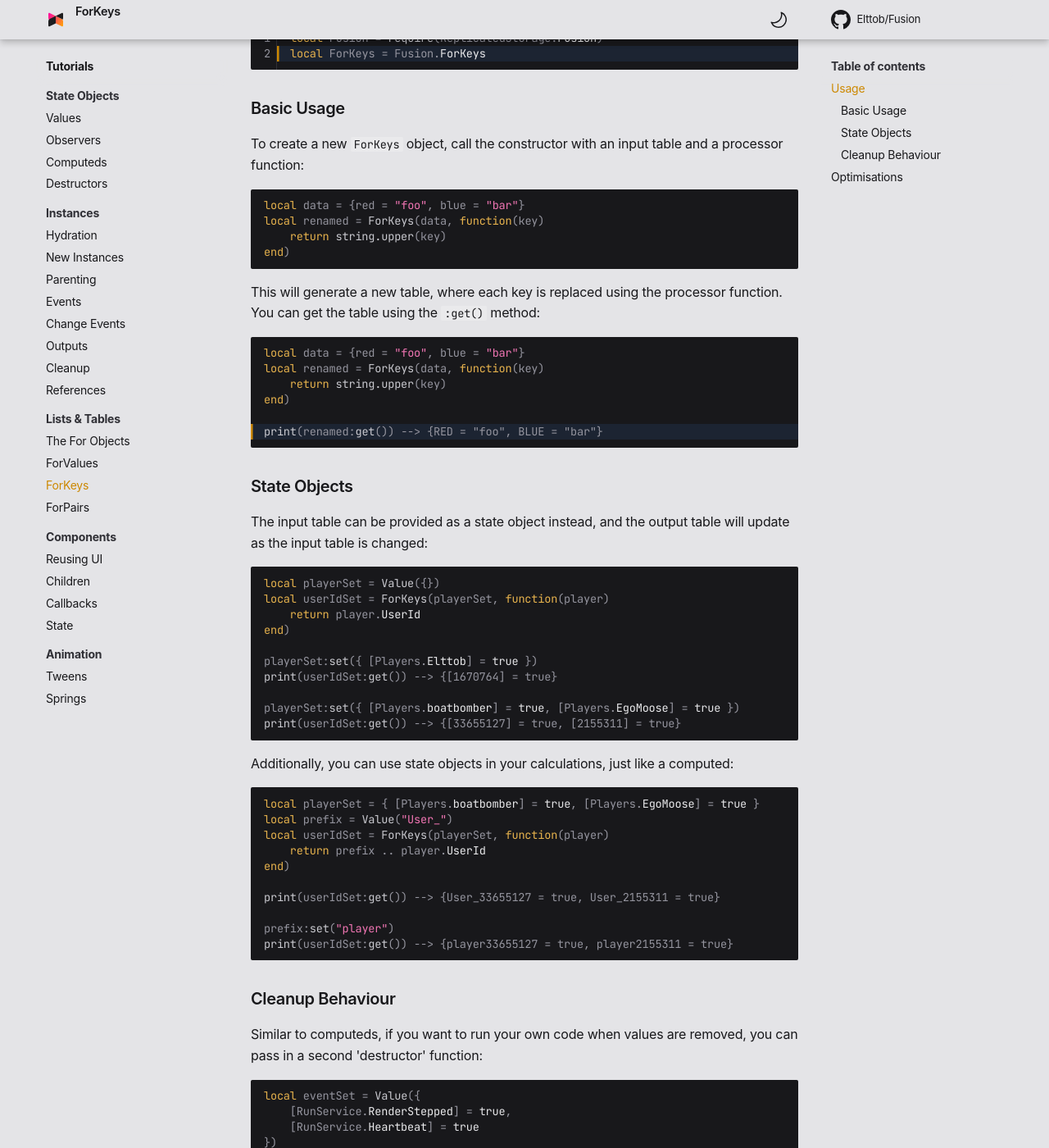
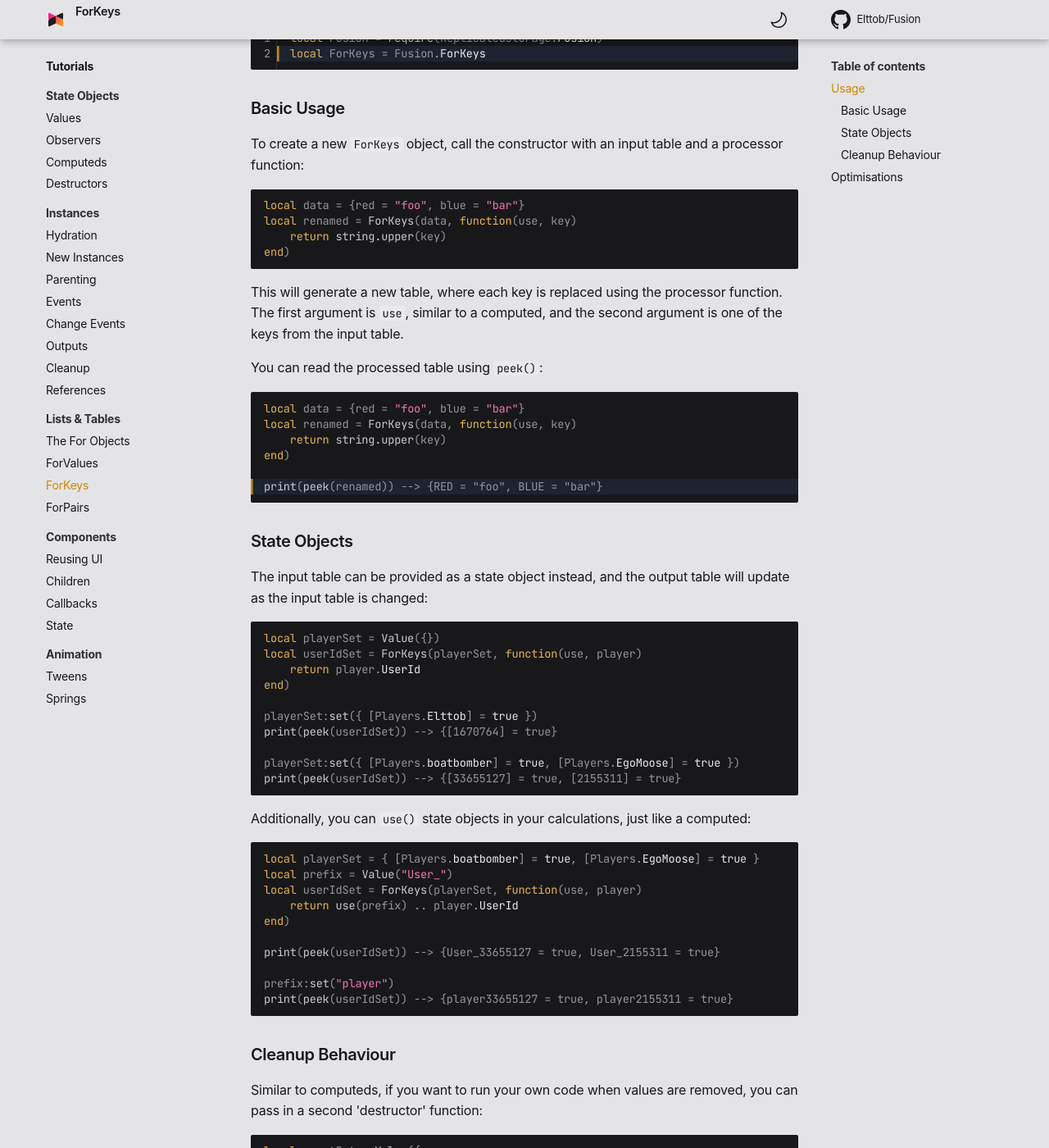
Before and after one commit to dphfox/Fusion, an MkDocs documentation site: the page built from docs/tutorials/lists-and-tables/forkeys.md, in a window 1280 px wide and 1400 px high, scrolled down 699 px. Shown: the whole window at 82% size. Built offline with MkDocs 1.6.1 and Material for MkDocs 9.7.7, drawn with Linux system fonts in a browser that asks for light colours; some web fonts are replaced; comment, search, counter and statistics services are not loaded; the version menu is left out; some of the changed text lies outside the part shown.

Commit message:
Update ForKeys tutorial to use peek and use

````diff
--- a/docs/tutorials/lists-and-tables/forkeys.md
+++ b/docs/tutorials/lists-and-tables/forkeys.md
@@ -7,14 +7,14 @@ The input table can be a state object, and the output keys can use state objects
 local data = {Red = "foo", Blue = "bar"}
 local prefix = Value("Key_")
 
-local renamed = ForKeys(data, function(key)
-	return prefix:get() .. key
+local renamed = ForKeys(data, function(use, key)
+	return use(prefix) .. key
 end)
 
-print(renamed:get()) --> {Key_Red = "foo", Key_Blue = "bar"}
+print(peek(renamed)) --> {Key_Red = "foo", Key_Blue = "bar"}
 
 prefix:set("colour")
-print(renamed:get()) --> {colourRed = "foo", colourBlue = "bar"}
+print(peek(renamed)) --> {colourRed = "foo", colourBlue = "bar"}
 ```
 
 -----
@@ -36,21 +36,24 @@ a processor function:
 
 ```Lua
 local data = {red = "foo", blue = "bar"}
-local renamed = ForKeys(data, function(key)
+local renamed = ForKeys(data, function(use, key)
 	return string.upper(key)
 end)
 ```
 
 This will generate a new table, where each key is replaced using the processor
-function. You can get the table using the `:get()` method:
+function. The first argument is `use`, similar to a computed, and the
+second argument is one of the keys from the input table.
+
+You can read the processed table using `peek()`:
 
 ```Lua hl_lines="6"
 local data = {red = "foo", blue = "bar"}
-local renamed = ForKeys(data, function(key)
+local renamed = ForKeys(data, function(use, key)
 	return string.upper(key)
 end)
 
-print(renamed:get()) --> {RED = "foo", BLUE = "bar"}
+print(peek(renamed)) --> {RED = "foo", BLUE = "bar"}
 ```
 
 ### State Objects
@@ -60,31 +63,31 @@ will update as the input table is changed:
 
 ```Lua
 local playerSet = Value({})
-local userIdSet = ForKeys(playerSet, function(player)
+local userIdSet = ForKeys(playerSet, function(use, player)
 	return player.UserId
 end)
 
 playerSet:set({ [Players.Elttob] = true })
-print(userIdSet:get()) --> {[1670764] = true}
+print(peek(userIdSet)) --> {[1670764] = true}
 
 playerSet:set({ [Players.boatbomber] = true, [Players.EgoMoose] = true })
-print(userIdSet:get()) --> {[33655127] = true, [2155311] = true}
+print(peek(userIdSet)) --> {[33655127] = true, [2155311] = true}
 ```
 
-Additionally, you can use state objects in your calculations, just like a
+Additionally, you can `use()` state objects in your calculations, just like a
 computed:
 
 ```Lua
 local playerSet = { [Players.boatbomber] = true, [Players.EgoMoose] = true }
 local prefix = Value("User_")
-local userIdSet = ForKeys(playerSet, function(player)
-	return prefix .. player.UserId
+local userIdSet = ForKeys(playerSet, function(use, player)
+	return use(prefix) .. player.UserId
 end)
 
-print(userIdSet:get()) --> {User_33655127 = true, User_2155311 = true}
+print(peek(userIdSet)) --> {User_33655127 = true, User_2155311 = true}
 
 prefix:set("player")
-print(userIdSet:get()) --> {player33655127 = true, player2155311 = true}
+print(peek(userIdSet)) --> {player33655127 = true, player2155311 = true}
 ```
 
 ### Cleanup Behaviour
@@ -100,7 +103,7 @@ local eventSet = Value({
 
 local connectionSet = ForKeys(eventSet,
 	-- processor
-	function(event)
+	function(use, event)
 		local eventName = tostring(event)
 		local connection = event:Connect(function(...)
 			print(eventName, "fired with arguments:", ...)
@@ -130,7 +133,7 @@ local eventSet = Value({
 
 local connectionSet = ForKeys(eventSet,
 	-- processor
-	function(event)
+	function(use, event)
 		local eventName = tostring(event)
 		local connection = event:Connect(function(...)
 			print(eventName, "fired with arguments:", ...)
@@ -163,11 +166,11 @@ For example, let's say we're converting an array to a dictionary:
 
 ```Lua
 local array = Value({"Fusion", "Knit", "Matter"})
-local dict = ForKeys(array, function(index)
+local dict = ForKeys(array, function(use, index)
 	return "Value" .. index
 end)
 
-print(dict:get()) --> {Value1 = "Fusion", Value2 = "Knit", Value3 = "Matter"}
+print(peek(dict)) --> {Value1 = "Fusion", Value2 = "Knit", Value3 = "Matter"}
 ```
 
 Because `ForKeys` only operates on the keys, changing the values in the array
@@ -175,14 +178,14 @@ doesn't affect the keys. Keys are only added or removed as needed:
 
 ```Lua
 local array = Value({"Fusion", "Knit", "Matter"})
-local dict = ForKeys(array, function(index)
+local dict = ForKeys(array, function(use, index)
 	return "Value" .. index
 end)
 
-print(dict:get()) --> {Value1 = "Fusion", Value2 = "Knit", Value3 = "Matter"}
+print(peek(dict)) --> {Value1 = "Fusion", Value2 = "Knit", Value3 = "Matter"}
 
 array:set({"Roact", "Rodux"})
-print(dict:get()) --> {Value1 = "Roact", Value2 = "Rodux"}
+print(peek(dict)) --> {Value1 = "Roact", Value2 = "Rodux"}
 ```
 
 `ForKeys` takes advantage of this - when a value changes, it's copied into the
````
